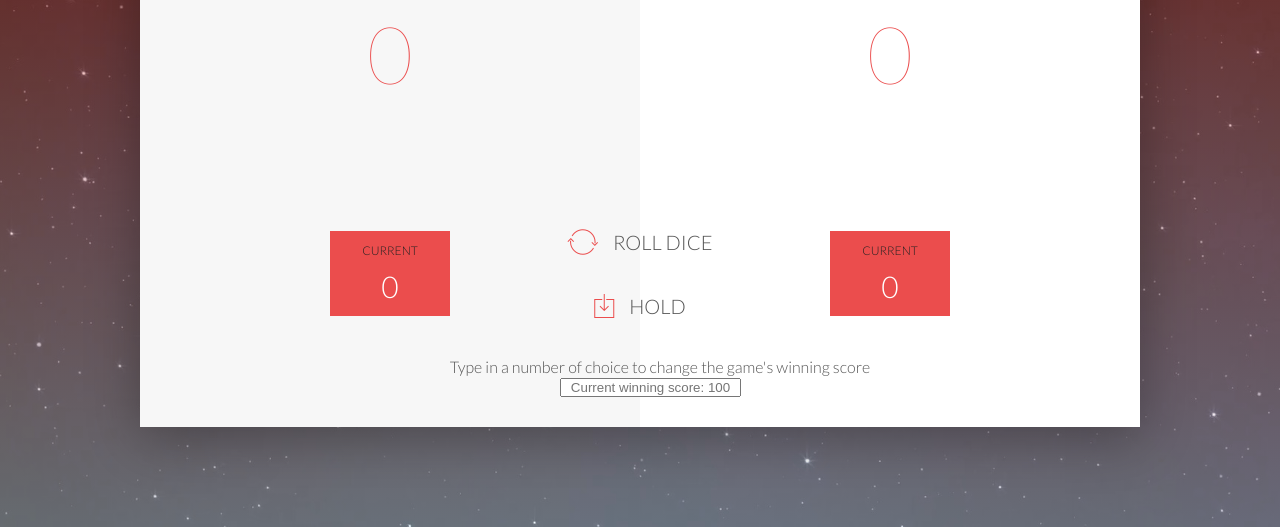
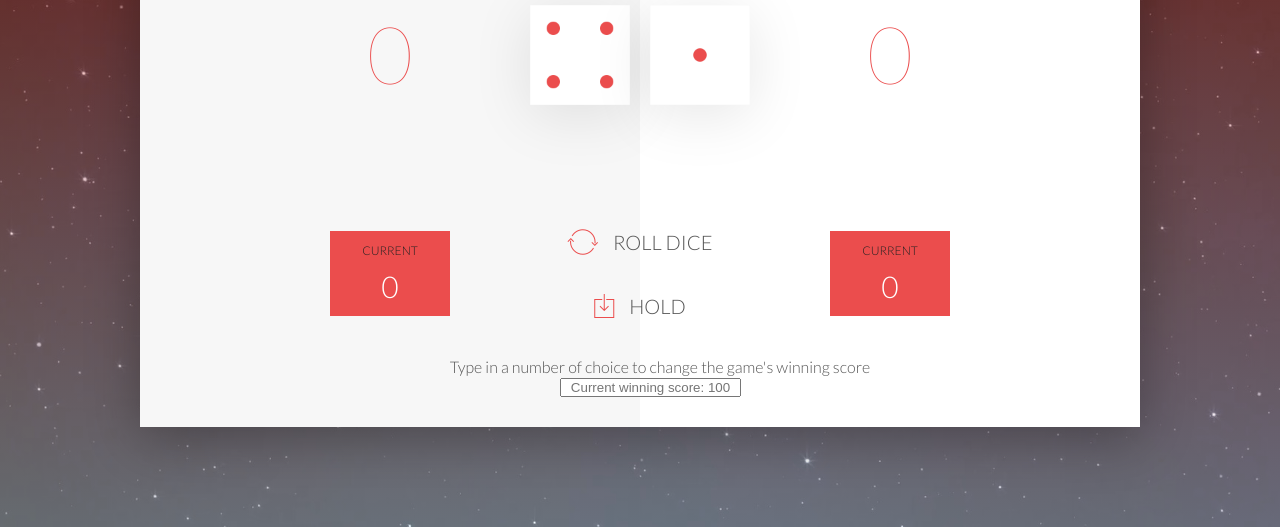
Before and after one commit to realVato/Pig-game--advanced-, a plain HTML site: page index.html in a window 1280 px wide. Shown: the part 273-800 px from the top of the page. Drawn offline with nearby package versions, Linux system fonts and the light colour scheme.

Commit message:
Initialize QoL improvement, dice 2 wip
On initialize (and every new game), each dice will display a random value.
Dice 2 functionality wip.

```diff
--- a/app.js
+++ b/app.js
@@ -11,8 +11,6 @@ After that, it's the next player's turn . (Save previous dice in a
 The player loses his current score when one of them rolls 1 (CSS).
 
 */
-
-var score, roundScore, activePlayer, thisRoll, lastRoll, count, winningScore;
 
 init();
 
@@ -105,6 +103,13 @@ function init() {
     thisRoll = 0
     lastRoll = 0
     count = 0;
+    dice = Math.floor(Math.random() * 6) + 1;
+    dice2 = Math.floor(Math.random() * 6) + 1;
+
+    //Random dice numbers on each initialize
+    document.querySelector('.dice').src = 'dice-' + dice + '.png';
+    document.querySelector('.dice2').src = 'dice-' + dice2 + '.png';
+    //------------------------------------------------------------->
 
     document.getElementById('score-0').textContent = '0';
     document.getElementById('score-1').textContent = '0';
@@ -124,10 +129,12 @@ function init() {
 
 function diceDisplay() {
 
-    document.querySelector('.dice').style.display = 'none';
+    document.querySelector('.dice').style.display = 'block';
 
 }
 
 function myFunction() {
+
     winningScore = document.getElementById("winningScore").value;
+
     }
--- a/index.html
+++ b/index.html
@@ -40,6 +40,7 @@
 
 
             <img src="dice-5.png" alt="Dice" class="dice">
+            <img src="dice-2.png" alt="Dice" class="dice2">
         </div>
 
         <script src="app.js"></script>
--- a/style.css
+++ b/style.css
@@ -146,12 +146,22 @@ i {
 
 .dice {
     position: absolute;
-    left: 50%;
+    left: 44%;
     top: 178px;
     transform: translateX(-50%);
     height: 100px;
     box-shadow: 0px 10px 60px rgba(0, 0, 0, 0.10);
 }
+
+.dice2 {
+    position: absolute;
+    left: 56%;
+    top: 178px;
+    transform: translateX(-50%);
+    height: 100px;
+    box-shadow: 0px 10px 60px rgba(0, 0, 0, 0.10);
+}
+
 
 .winner { background-color: #f7f7f7; }
 .winner .player-name { font-weight: 300; color: #EB4D4D; }
```
